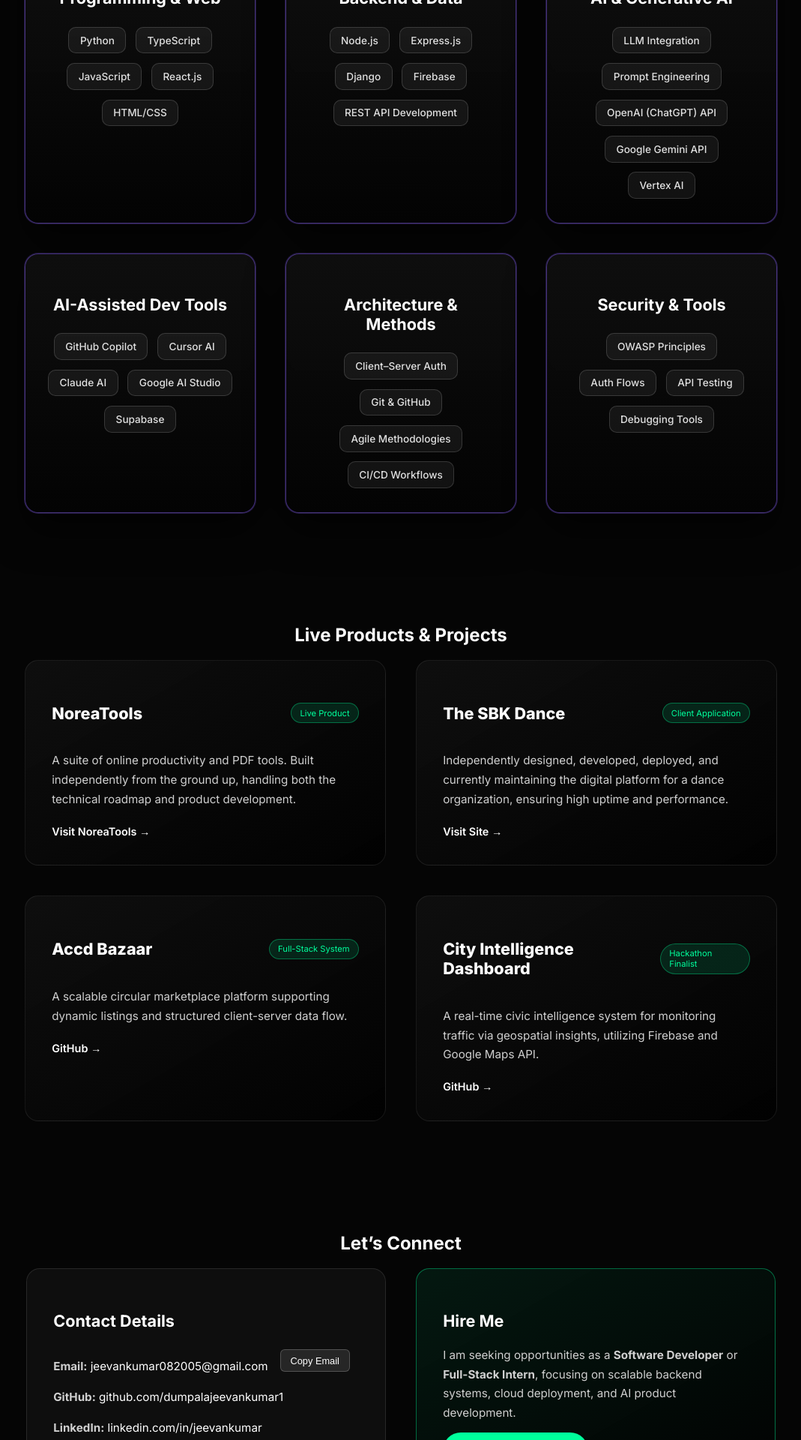
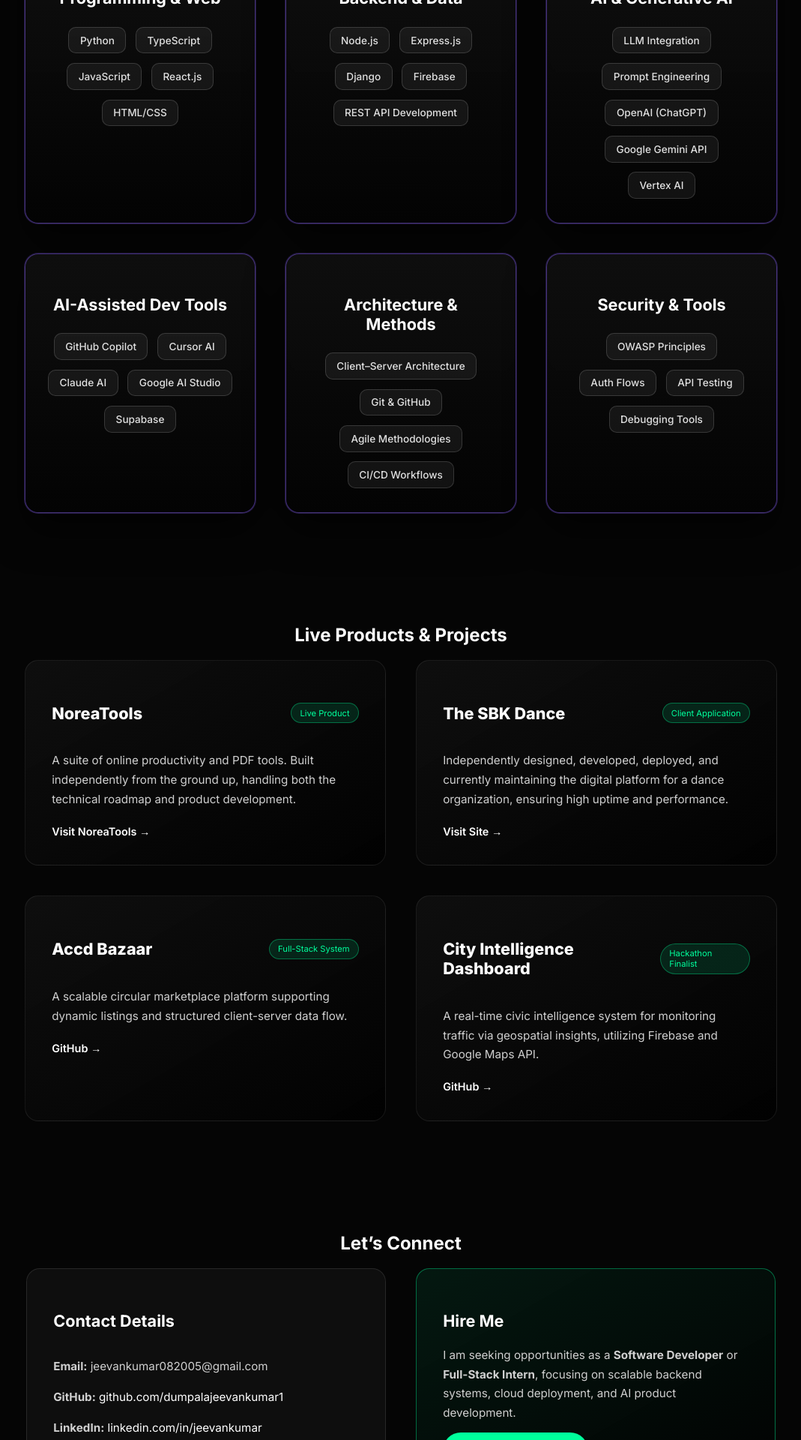
Before and after one commit to dumpalajeevankumar1/Portfolio, a React (Vite) app: page / in a window 1280 px wide. Shown: the part 3540-5460 px from the top of the page at 75% size, without its empty margins (105-1174 px from the left). Built offline with nearby package versions, Linux system fonts and the light colour scheme.

Commit message:
Refactor skills and project sections in App.jsx

```diff
--- a/src/App.jsx
+++ b/src/App.jsx
@@ -213,7 +213,7 @@ export default function App() {
             <h3>AI & Generative AI</h3>
             <div className="skills-items">
               <span>LLM Integration</span><span>Prompt Engineering</span>
-              <span>OpenAI (ChatGPT) API</span><span>Google Gemini API</span><span>Vertex AI</span>
+              <span>OpenAI (ChatGPT)</span><span>Google Gemini API</span><span>Vertex AI</span>
             </div>
           </div>
 
@@ -230,7 +230,7 @@ export default function App() {
           <div className="skills-card">
             <h3>Architecture & Methods</h3>
             <div className="skills-items">
-              <span>Client–Server Auth</span><span>Git & GitHub</span>
+              <span>Client–Server Architecture</span><span>Git & GitHub</span>
               <span>Agile Methodologies</span><span>CI/CD Workflows</span>
             </div>
           </div>
@@ -251,7 +251,6 @@ export default function App() {
         <h2>Live Products & Projects</h2>
         <div className="projects-list">
 
-          {/* NoreaTools */}
           <div className="project-card">
             <div className="project-header">
               <h3>NoreaTools</h3>
@@ -265,7 +264,6 @@ export default function App() {
             </a>
           </div>
 
-          {/* The SBK Dance */}
           <div className="project-card">
             <div className="project-header">
               <h3>The SBK Dance</h3>
@@ -279,7 +277,6 @@ export default function App() {
             </a>
           </div>
 
-          {/* Accd Bazaar */}
           <div className="project-card">
             <div className="project-header">
               <h3>Accd Bazaar</h3>
@@ -293,7 +290,6 @@ export default function App() {
             </a>
           </div>
 
-          {/* City Intelligence */}
           <div className="project-card">
             <div className="project-header">
               <h3>City Intelligence Dashboard</h3>
@@ -319,13 +315,16 @@ export default function App() {
             <div className="email-copy-wrapper">
               <p>
                 <strong>Email:</strong>{" "}
-                <a href="mailto:jeevankumar082005@gmail.com" className="email-link">
+                <span
+                  className="email-link interactable"
+                  onClick={copyEmail}
+                  onDoubleClick={() => window.location.href = "mailto:jeevankumar082005@gmail.com"}
+                  title="Click to copy, Double-click to open mail app"
+                >
                   jeevankumar082005@gmail.com
-                </a>
+                </span>
+                {copied && <span className="copied-text">Copied!</span>}
               </p>
-              <button onClick={copyEmail} className="copy-btn">
-                {copied ? "Copied!" : "Copy Email"}
-              </button>
             </div>
 
             <p>
```
